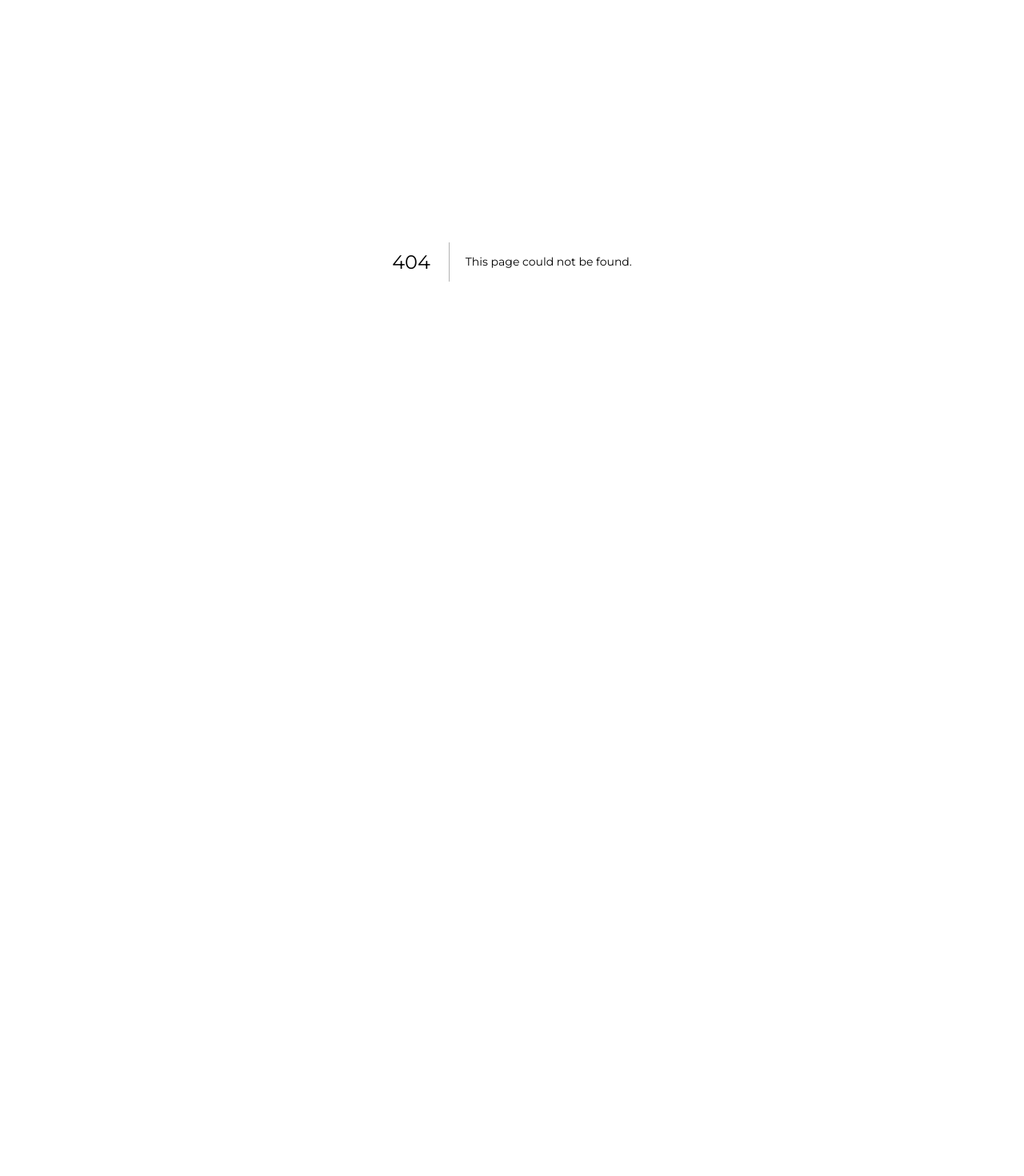
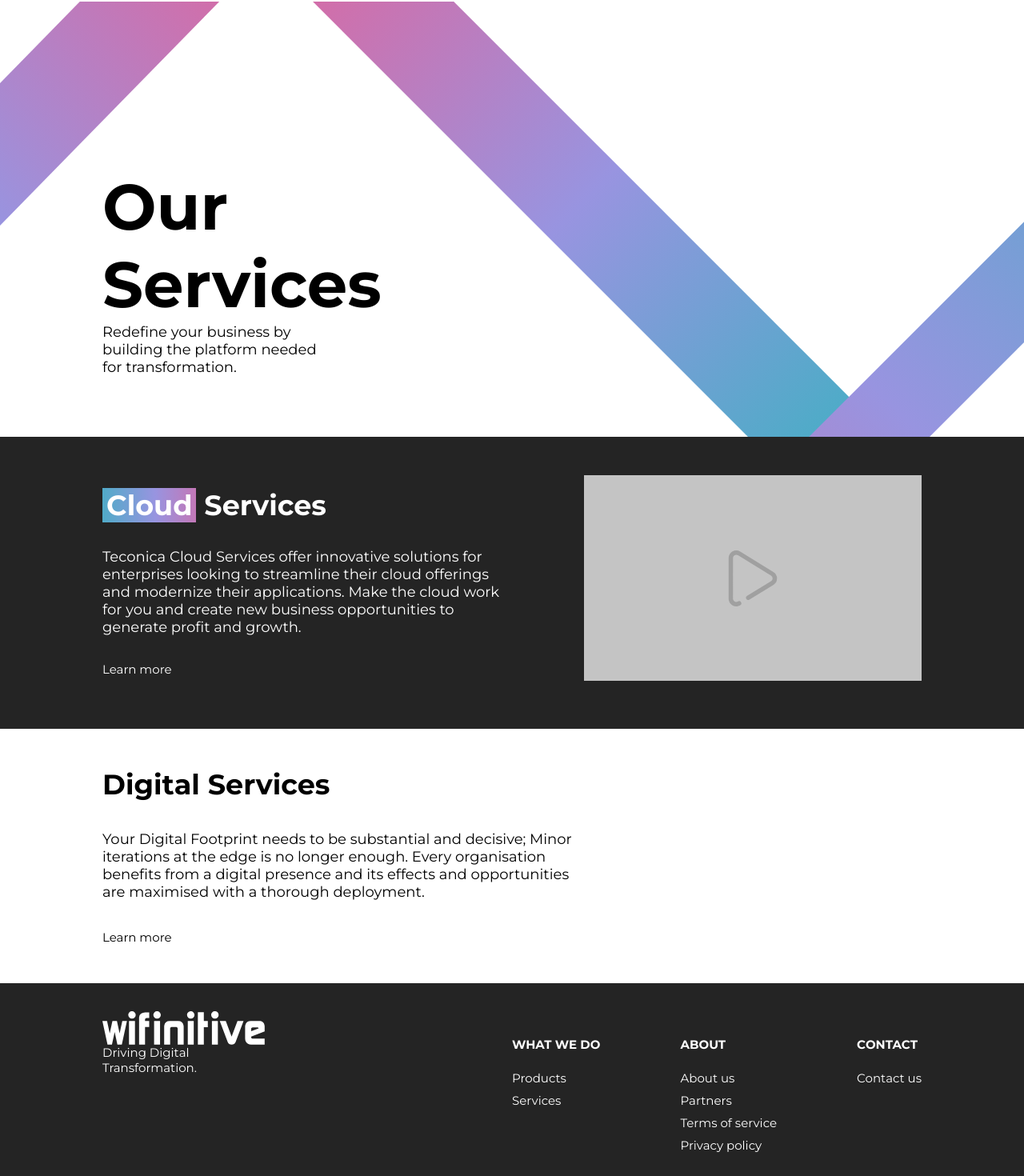
Before and after one commit to KLewin23/wifinitive, a Next.js app: page /services in a window 1280 px wide. Before the commit this address had no page. Shown: the part 73-1543 px from the top of the page at 80% size. Before the commit the page ends 800 px from the top, so only its background shows below. Built offline with nearby package versions, Linux system fonts and the light colour scheme.

Commit message:
60% of our-services page completed

```diff
--- a/components/Footer.tsx
+++ b/components/Footer.tsx
@@ -15,33 +15,19 @@ const Footer = (): JSX.Element => {
             <div className={styles.section2}>
                 <div>
                     <h6 className={styles.title}>WHAT WE DO</h6>
-                    <a href={'/products'}>
-                        <h6>Products</h6>
-                    </a>
-                    <a href={'/products'}>
-                        <h6>Services</h6>
-                    </a>
+                    <a href={'/products'}>Products</a>
+                    <a href={'/products'}>Services</a>
                 </div>
                 <div>
                     <h6 className={styles.title}>ABOUT</h6>
-                    <a href={'/products'}>
-                        <h6>About us</h6>
-                    </a>
-                    <a href={'/products'}>
-                        <h6>Partners</h6>
-                    </a>
-                    <a href={'/products'}>
-                        <h6>Terms of service</h6>
-                    </a>
-                    <a href={'/products'}>
-                        <h6>Privacy policy</h6>
-                    </a>
+                    <a href={'/products'}>About us</a>
+                    <a href={'/products'}>Partners</a>
+                    <a href={'/products'}>Terms of service</a>
+                    <a href={'/products'}>Privacy policy</a>
                 </div>
                 <div>
                     <h6 className={styles.title}>CONTACT</h6>
-                    <a href={'/contact'}>
-                        <h6>Contact us</h6>
-                    </a>
+                    <a href={'/contact'}>Contact us</a>
                 </div>
             </div>
         </footer>
--- a/components/Navbar.tsx
+++ b/components/Navbar.tsx
@@ -31,17 +31,20 @@ const Navbar = ({ mode }: { mode: 'light' | 'dark' }): JSX.Element => {
         <div
             className={styles.navbar}
             style={{
+                color: mode === 'light' ? 'black' : 'white',
                 borderBottom: dropdownOpen ? 'solid 1px white' : 'solid 1px transparent',
                 backgroundColor: mode === 'light' ? 'white' : '#242424',
             }}
         >
-            <Logo mode={mode === 'light' ? 'dark' : 'light'} />
+            <a href={'/'}>
+                <Logo mode={mode === 'light' ? 'dark' : 'light'} />
+            </a>
             {windowWidth > 850 ? (
                 <Links direction={'row'} />
             ) : (
                 <button
                     type={'button'}
-                    className={`${styles.navIcon} ${dropdownOpen ? styles.open : ''}`}
+                    className={`${styles.navIcon} ${dropdownOpen ? styles.open : ''} ${mode === 'light' ? styles.dark : ''}`}
                     onClick={() => {
                         document.body.style.overflowY = !dropdownOpen ? 'hidden' : 'unset';
                         document.body.style.height = !dropdownOpen ? '100vh' : 'unset';
@@ -56,7 +59,14 @@ const Navbar = ({ mode }: { mode: 'light' | 'dark' }): JSX.Element => {
                     <span />
                 </button>
             )}
-            <div className={styles.dropdown} style={{ height: dropdownOpen ? '100vh' : '0' }}>
+            <div
+                className={styles.dropdown}
+                style={{
+                    height: dropdownOpen ? '100vh' : '0',
+                    color: mode === 'light' ? '#242424' : 'white',
+                    backgroundColor: mode === 'light' ? 'white' : '#242424',
+                }}
+            >
                 <Links direction={'column'} />
             </div>
         </div>
--- a/package.json
+++ b/package.json
@@ -13,8 +13,8 @@
   },
   "dependencies": {
     "@fontsource/montserrat": "^4.5.1",
+    "react": "17.0.2",
     "next": "12.0.7",
-    "react": "17.0.2",
     "react-dom": "17.0.2"
   },
   "devDependencies": {
--- /dev/null
+++ b/pages/services/index.tsx
@@ -0,0 +1,75 @@
+import React from 'react';
+import Head from 'next/head';
+import Image from 'next/image';
+import Navbar from '../../components/Navbar';
+import styles from '../../styles/services/index.module.css';
+import OurServices from '../../public/ourServices.svg';
+import useWindowWidth from '../../components/useWindowWidth';
+import Footer from '../../components/Footer';
+
+const Index = (): JSX.Element => {
+    const windowWidth = useWindowWidth();
+    return (
+        <>
+            <Head>
+                <title>Wifinitive</title>
+                <meta name={'description'} content={'Wifinitive website - homepage'} />
+                <link rel={'icon'} href={'/favicon.png'} />
+            </Head>
+            <main className={styles.main}>
+                <Navbar mode={'light'} />
+                <div className={styles.header}>
+                    <Image src={OurServices} layout={'fill'} objectPosition={'top'} objectFit={'cover'} className={styles.headerImage} />
+                    <h1>
+                        Our <br /> Services
+                    </h1>
+                    <h5>Redefine your business by building the platform needed for transformation.</h5>
+                </div>
+                <div className={styles.videoSection}>
+                    <div>
+                        <h3>
+                            <span>Cloud</span> Services
+                        </h3>
+                        <h5>
+                            Teconica Cloud Services offer innovative solutions for enterprises looking to streamline their cloud offerings and
+                            modernize their applications. Make the cloud work for you and create new business opportunities to generate profit and
+                            growth.
+                        </h5>
+                        <a href={'/services/cloud'}>Learn more</a>
+                    </div>
+                    {windowWidth > 850 ? (
+                        <div>
+                            <svg width={422} height={257} fill={'none'} xmlns={'http://www.w3.org/2000/svg'}>
+                                <path fill={'#C4C4C4'} d={'M0 0h422v257H0z'} />
+                                <g clipPath={'url(#a)'}>
+                                    <path
+                                        d={
+                                            'M236.684 120.923 195.34 95.437c-2.991-1.841-6.607-1.918-9.674-.204-3.066 1.713-4.897 4.833-4.897 8.345v50.738c0 5.311 4.279 9.655 9.539 9.684h.043c1.643 0 3.356-.515 4.956-1.491a2.729 2.729 0 0 0-2.843-4.661c-.749.457-1.479.693-2.127.693-1.984-.011-4.109-1.711-4.109-4.225v-50.738a4.05 4.05 0 0 1 2.101-3.58 4.049 4.049 0 0 1 4.148.088l41.344 25.485a4.02 4.02 0 0 1 1.95 3.5c-.003 1.459-.719 2.732-1.969 3.494l-29.891 18.303a2.73 2.73 0 1 0 2.85 4.655l29.889-18.3a9.495 9.495 0 0 0 4.581-8.141 9.496 9.496 0 0 0-4.547-8.159Z'
+                                        }
+                                        fill={'#A0A0A0'}
+                                    />
+                                </g>
+                                <defs>
+                                    <clipPath id={'a'}>
+                                        <path fill={'#fff'} transform={'translate(176 94)'} d={'M0 0h70v70H0z'} />
+                                    </clipPath>
+                                </defs>
+                            </svg>
+                        </div>
+                    ) : null}
+                </div>
+                <div className={styles.digitalServices}>
+                    <h3>Digital Services</h3>
+                    <h5>
+                        Your Digital Footprint needs to be substantial and decisive; Minor iterations at the edge is no longer enough. Every
+                        organisation benefits from a digital presence and its effects and opportunities are maximised with a thorough deployment.
+                    </h5>
+                    <a href={'/services/digital'}>Learn more</a>
+                </div>
+            </main>
+            <Footer />
+        </>
+    );
+};
+
+export default Index;
--- a/styles/Components.module.css
+++ b/styles/Components.module.css
@@ -7,8 +7,11 @@
     height: 75px;
     width: 100%;
     padding: 0 5%;
-    color: white;
     z-index: 100;
+}
+
+.navbar > a {
+    border: none;
 }
 
 .dropdown {
@@ -24,7 +27,6 @@
     height: calc(100vh - 75px);
     overflow: hidden;
     transition: height 0.3s ease-in-out;
-    background-color: #242424;
 }
 
 .dropdown > .links {
@@ -59,6 +61,9 @@
     opacity: 1;
     transform: rotate(0deg);
     transition: 0.25s ease-in-out;
+}
+.navIcon.dark > span {
+    background: #242424;
 }
 .navIcon > span:nth-child(even) {
     left: 50%;
@@ -126,5 +131,5 @@
 }
 
 .links > a:hover {
-    border-bottom: 1px solid white;
+    border-bottom: 1px solid currentColor;
 }
--- a/styles/Footer.module.css
+++ b/styles/Footer.module.css
@@ -22,14 +22,10 @@
     gap: 2em;
 }
 
-.section2 > div > a > h4 {
-    width: fit-content;
-    border-bottom: 1px solid transparent;
-    transition: border-bottom-color 0.3s linear;
-}
-
-.section2 > div > a > h4:hover {
-    border-bottom: 1px solid currentColor;
+.section2 > div {
+    display: flex;
+    flex-direction: column;
+    gap: .5em;
 }
 
 .title {
--- a/styles/globals.css
+++ b/styles/globals.css
@@ -25,8 +25,17 @@ body {
 }
 
 a {
+    font-family: Montserrat, sans-serif;
+    font-size: 0.9375rem;
+    border-bottom: solid 1px transparent;
+    transition: all 0.4s ease-in-out;
+    width: fit-content;
     color: inherit;
     text-decoration: none;
+}
+
+a:hover {
+    border-bottom: solid 1px currentColor;
 }
 
 * {
--- /dev/null
+++ b/styles/services/index.module.css
@@ -0,0 +1,73 @@
+.main > div {
+    padding-left: 5%;
+    padding-right: 5%;
+}
+
+.header {
+    position: relative;
+    height: 544px;
+    padding-block: 12em;
+    z-index: 10;
+}
+
+.header > h5 {
+    width: 280px;
+}
+
+.headerImage {
+    position: relative;
+    z-index: -10;
+}
+
+.videoSection {
+    display: flex;
+    flex-direction: row;
+    padding-block: 2em;
+    color: white;
+    background-color: #242424;
+}
+
+.videoSection span {
+    background: linear-gradient(269.05deg, #d66ba5 -19.04%, #9894e0 43.61%, #46aec5 107.58%);
+    padding: 0 5px;
+}
+
+.videoSection > :first-child {
+    display: flex;
+    flex-direction: column;
+    gap: 2em;
+    min-width: 50%;
+    flex: 1;
+    margin-block: 1em;
+}
+
+.digitalServices {
+    padding-block: 2em;
+}
+
+.digitalServices > h5 {
+    margin-block: 2em;
+    width: 60%;
+}
+
+@media only screen and (min-width: 850px) {
+    .main > div {
+        padding-left: 10%;
+        padding-right: 10%;
+    }
+    .header {
+        padding-block: 13em;
+    }
+    .videoSection,
+    .digitalServices {
+        padding-block: 3em;
+    }
+    .videoSection > :last-child {
+        width: 50%;
+        height: 257px;
+    }
+    .videoSection > :last-child > svg {
+        display: block;
+        float: right;
+    }
+}
```
Also changed, not shown: pages/index.tsx (+13 -37 lines), styles/Home.module.css (+12 -15 lines), public/ourServices.svg (added), 1 other file (tests, documents, lock files or other folders).
